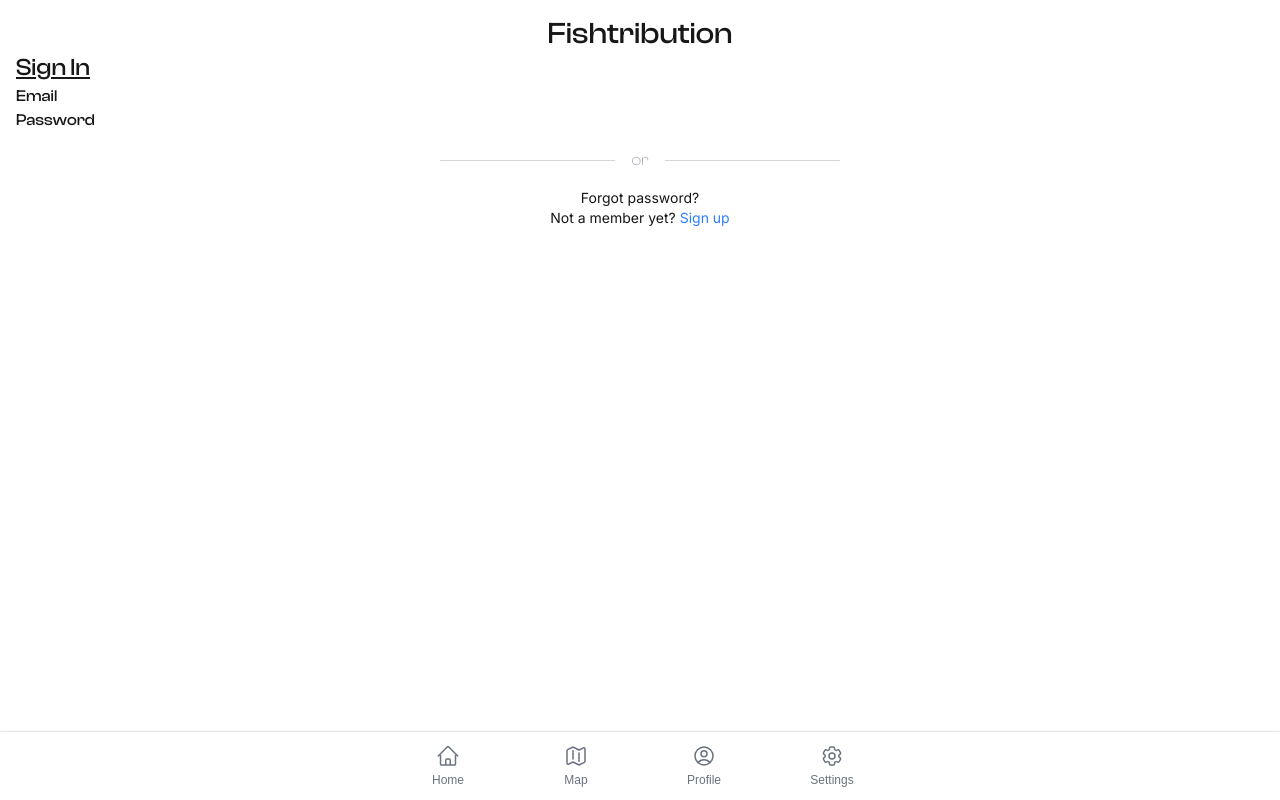
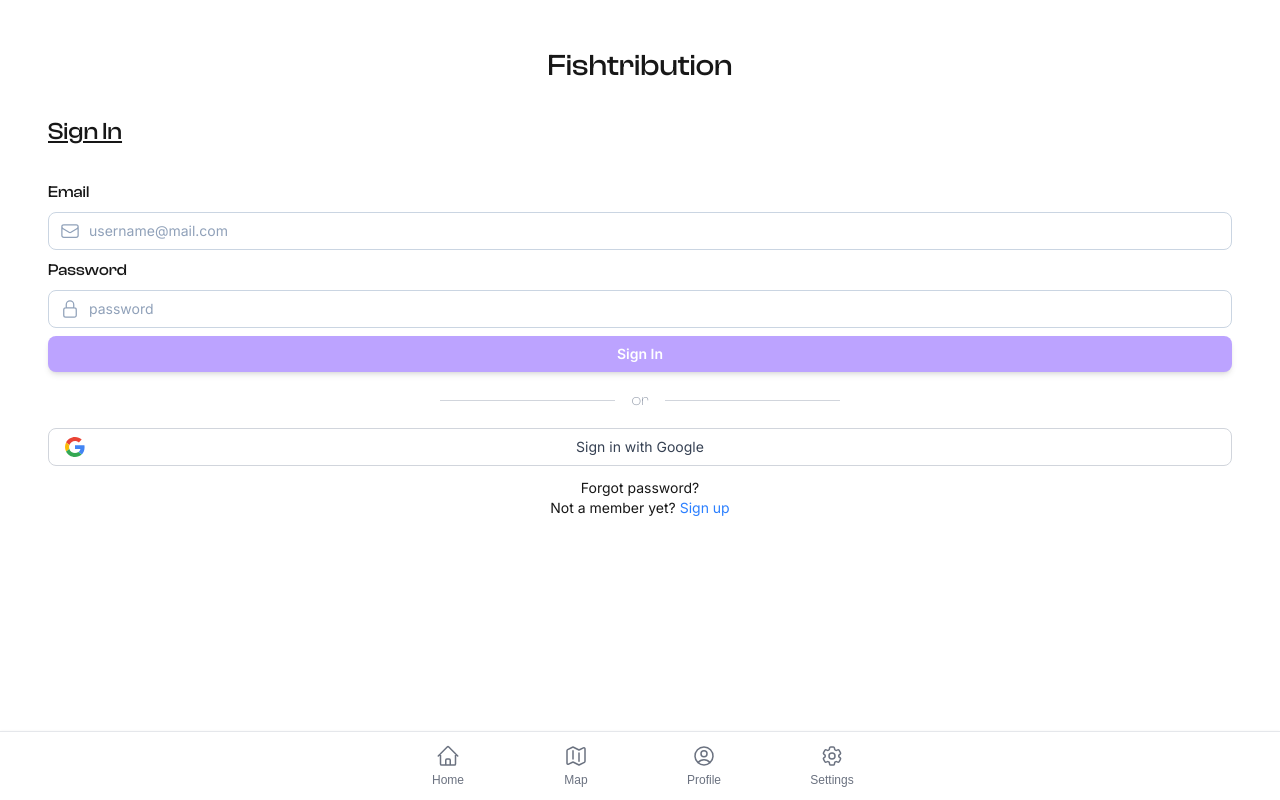
Before and after one commit to WCC-Fishbowl/Fishtribution, a Next.js app in the folder fishtribution/: page /login in a window 1280 px wide. Built offline with nearby package versions, Linux system fonts and the light colour scheme.

Commit message:
Non-functional first [Cimplementation of login page.

```diff
--- a/fishtribution/app/globals.css
+++ b/fishtribution/app/globals.css
@@ -17,9 +17,10 @@
   --color-foreground: var(--foreground);
 
   /* Brand colors */
-  --color-brand-primary: #6d4aff;
-  --color-brand-primary-light: #8b6bff;
-  --color-brand-accent: #ffd166;
+  --color-brand-primary: #BCA3FF;
+  --color-brand-primary-light: #C9B5FF;
+  --color-brand-accent: #DAA520;
+  --color-brand-accent-light: #F5CD5C;
 
   /* UI colors */
   --color-nav-bg: #ffffff;
--- a/fishtribution/app/login/page.tsx
+++ b/fishtribution/app/login/page.tsx
@@ -1,35 +1,74 @@
+import {
+  EnvelopeIcon,
+  LockClosedIcon,
+} from '@heroicons/react/24/outline'
+
 import Button from "../../components/Button"
 import Divider from "../../components/Divider"
 import TextInput from "../../components/TextInput"
+
+const GoogleIcon = ({className}: {className: string}) => {
+  return (
+    <svg
+      version="1.1"
+      xmlns="http://w3.org"
+      viewBox="0 0 48 48"
+      xmlnsXlink="http://w3.org"
+      className={className}
+      style={{ display: 'block', width: '20px', height: '20px' }} // Standard icon sizing
+    >
+      <path fill="#EA4335" d="M24 9.5c3.54 0 6.71 1.22 9.21 3.6l6.85-6.85C35.9 2.38 30.47 0 24 0 14.62 0 6.51 5.38 2.56 13.22l7.98 6.19C12.43 13.72 17.74 9.5 24 9.5z"></path>
+      <path fill="#4285F4" d="M46.98 24.55c0-1.57-.15-3.09-.38-4.55H24v9.02h12.94c-.58 2.96-2.26 5.48-4.78 7.18l7.73 6c4.51-4.18 7.09-10.36 7.09-17.65z"></path>
+      <path fill="#FBBC05" d="M10.53 28.59c-.48-1.45-.76-2.99-.76-4.59s.27-3.14.76-4.59l-7.98-6.19C.92 16.46 0 20.12 0 24c0 3.88.92 7.54 2.56 10.78l7.97-6.19z"></path>
+      <path fill="#34A853" d="M24 48c6.48 0 11.93-2.13 15.89-5.81l-7.73-6c-2.15 1.45-4.92 2.3-8.16 2.3-6.26 0-11.57-4.22-13.47-9.91l-7.98 6.19C6.51 42.62 14.62 48 24 48z"></path>
+      <path fill="none" d="M0 0h48v48H0z"></path>
+    </svg>
+  );
+};
+;
+
 export default function LoginPage() {
-    return <div className="p-4 font-sans">
-        <h1 className="flex justify-center font-title text-3xl font-medium">
+    return <div className="flex flex-col h-full p-12 font-sans">
+        <h1 className="flex flex-1 justify-center font-title text-3xl font-medium">
             Fishtribution
         </h1>
-        <h2 className="flex justify-start font-title text-2xl font-medium underline">
+        <h2 className="justify-start font-title text-2xl font-medium underline py-8">
             Sign In
         </h2>
         <h3 className="font-title text font-medium">
             Email
         </h3>
-        <TextInput />
+        <TextInput fullWidth
+            icon={<EnvelopeIcon className="w-5 h-5"/>}
+            className="my-2"
+            placeholder="username@mail.com"
+        />
         <h3 className="font-title text font-medium">
             Password
         </h3>
-        <TextInput />
-        <Button />
+        <TextInput fullWidth
+            type="password"
+            icon={<LockClosedIcon className="w-5 h-5"/>}
+            className="my-2"
+            placeholder="password"
+        />
+        <Button fullWidth>Sign In</Button>
         <div className="flex justify-center">
             <Divider label="or" className="font-title font-light" />
         </div>
-        <Button />
-        <p className="flex justify-center text-sm">
+        <Button fullWidth
+            variant="outline"
+            className="flex justify-start mb-3"
+        >
+            <GoogleIcon className="absolute"/>
+            <p className="flex flex-1 justify-center font-normal">Sign in with Google</p>
+        </Button>
+        <a href="/forgotpassword" className="flex justify-center text-sm">
             Forgot password?
-        </p>
-        <p className="flex justify-center text-sm">
-            <div className="flex">
-                <p>Not a member yet?</p>
-                <a href="/signup" className="pl-1 text-blue-500">Sign up</a>
-            </div>
-        </p>
+        </a>
+        <div className="flex justify-center text-sm">
+            <p>Not a member yet?</p>
+            <a href="/signup" className="pl-1 text-blue-500">Sign up</a>
+        </div>
     </div>
 }
--- a/fishtribution/components/Button.tsx
+++ b/fishtribution/components/Button.tsx
@@ -1,5 +1,51 @@
-export default function Button() {
-    return <div>
+import React from 'react';
 
-    </div>
+// Tailwind style lookup tables
+const VARIANTS = {
+  primary: 'bg-brand-primary hover:bg-brand-primary-light text-white shadow-md focus:ring-brand-primary-light',
+  accent: 'bg-brand-accent hover:bg-brand-accent-light text-white shadow-md focus:ring-brand-accent-light',
+  gray: 'bg-gray-200 hover:bg-gray-100 text-white shadow-md focus:ring-gray-100',
+  outline: 'bg-transparent border border-gray-300 hover:bg-gray-50 text-gray-700 focus:ring-blue-500',
+};
+
+const SIZES = {
+  sm: 'px-3 py-1.5 text-xs font-medium',
+  md: 'px-4 py-2 text-sm font-semibold',
+  lg: 'px-5 py-2.5 text-base font-semibold',
+};
+
+// Define the properties the button can accept
+interface ButtonProps extends React.ButtonHTMLAttributes<HTMLButtonElement> {
+  variant?: keyof typeof VARIANTS,
+  size?: keyof typeof SIZES,
+  fullWidth?: boolean;
 }
+
+// Standard function declaration with default arguments
+export default function Button({
+  variant = 'primary',
+  size = 'md',
+  fullWidth = false,
+  className = '',
+  children,
+  ...props
+}: ButtonProps) {
+
+  // Base classes that every single button will use
+  const baseClasses = 'inline-flex items-center justify-center rounded-lg transition-all duration-200 focus:outline-none focus:ring-2 focus:ring-offset-2 disabled:opacity-50 disabled:cursor-not-allowed';
+
+  // Combine all the strings together
+  const combinedClasses = `
+    ${baseClasses}
+    ${VARIANTS[variant]}
+    ${SIZES[size]}
+    ${fullWidth ? 'w-full' : ''}
+    ${className}
+  `.trim().replace(/\s+/g, ' ');
+
+  return (
+    <button className={combinedClasses} {...props}>
+      {children}
+    </button>
+  );
+}
--- a/fishtribution/components/TextInput.tsx
+++ b/fishtribution/components/TextInput.tsx
@@ -1,3 +1,44 @@
-export default function TextInput() {
-    return <div></div>
+import React from 'react';
+
+const SIZES = {
+  sm: 'py-1.5 text-xs rounded-lg',
+  md: 'py-2 text-sm rounded-lg',
+  lg: 'py-2.5 text-base rounded-lg',
+};
+
+interface TextInputProps extends Omit<React.InputHTMLAttributes<HTMLInputElement>, 'size'> {
+  size?: keyof typeof SIZES,
+  fullWidth?: boolean;
+  icon?: React.ReactNode;
 }
+
+export default function TextInput({
+  size = 'md',
+  fullWidth = false,
+  className = '',
+  icon,
+  ...props
+}: TextInputProps) {
+
+  const baseClasses = 'border border-slate-300 bg-white text-slate-900 placeholder-slate-400 focus:outline-none focus:ring-2 focus:ring-brand-primary focus:border-brand-primary disabled:opacity-50 disabled:bg-slate-50 transition-all duration-200';
+  const paddingXClasses = icon ? 'pl-10 pr-4' : 'px-4';
+
+  const combinedClasses = `
+    ${baseClasses}
+    ${SIZES[size]}
+    ${paddingXClasses}
+    ${fullWidth ? 'w-full' : ''}
+    ${className}
+  `.trim().replace(/\s+/g, ' ');
+
+  return (
+    <div className={`relative inline-flex items-center ${fullWidth ? 'w-full' : ''}`}>
+      {icon && (
+        <div className="absolute left-3 flex items-center pointer-events-none text-slate-400">
+          {icon}
+        </div>
+      )}
+      <input type="text" className={combinedClasses} {...props} />
+    </div>
+  );
+}
```
